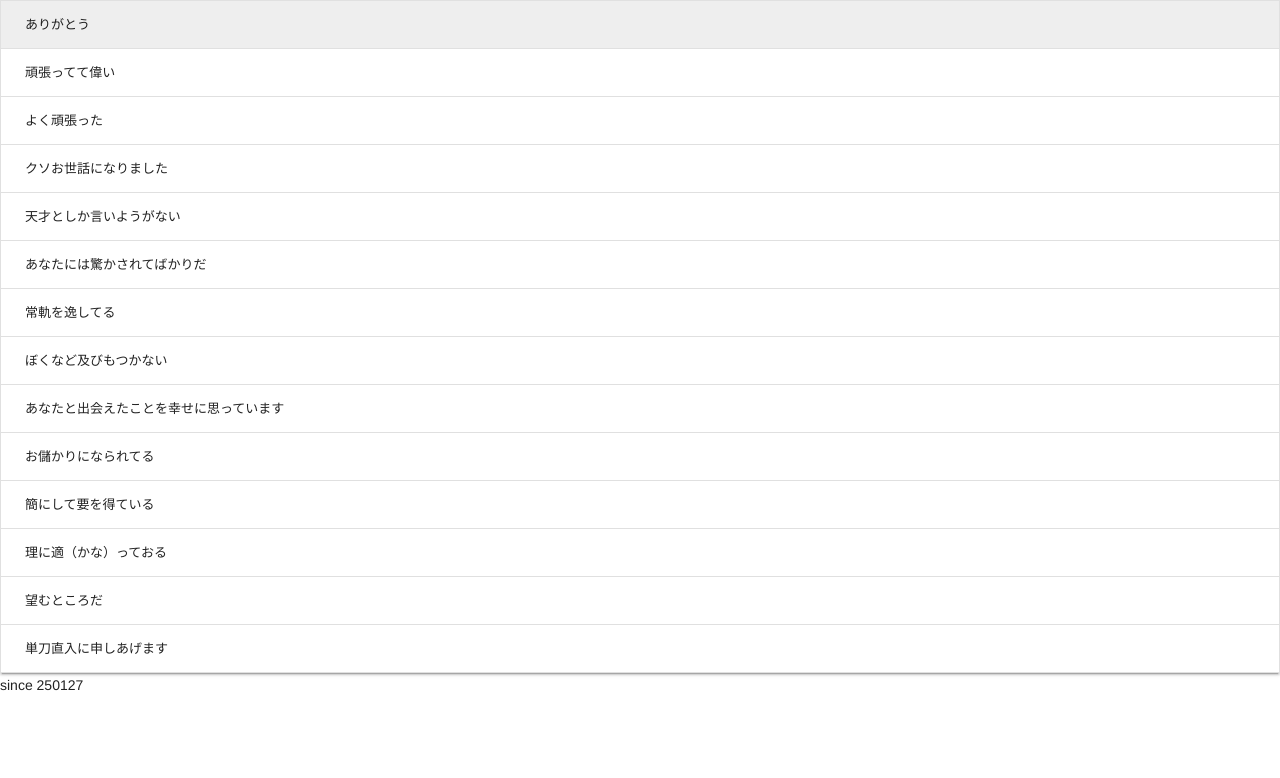
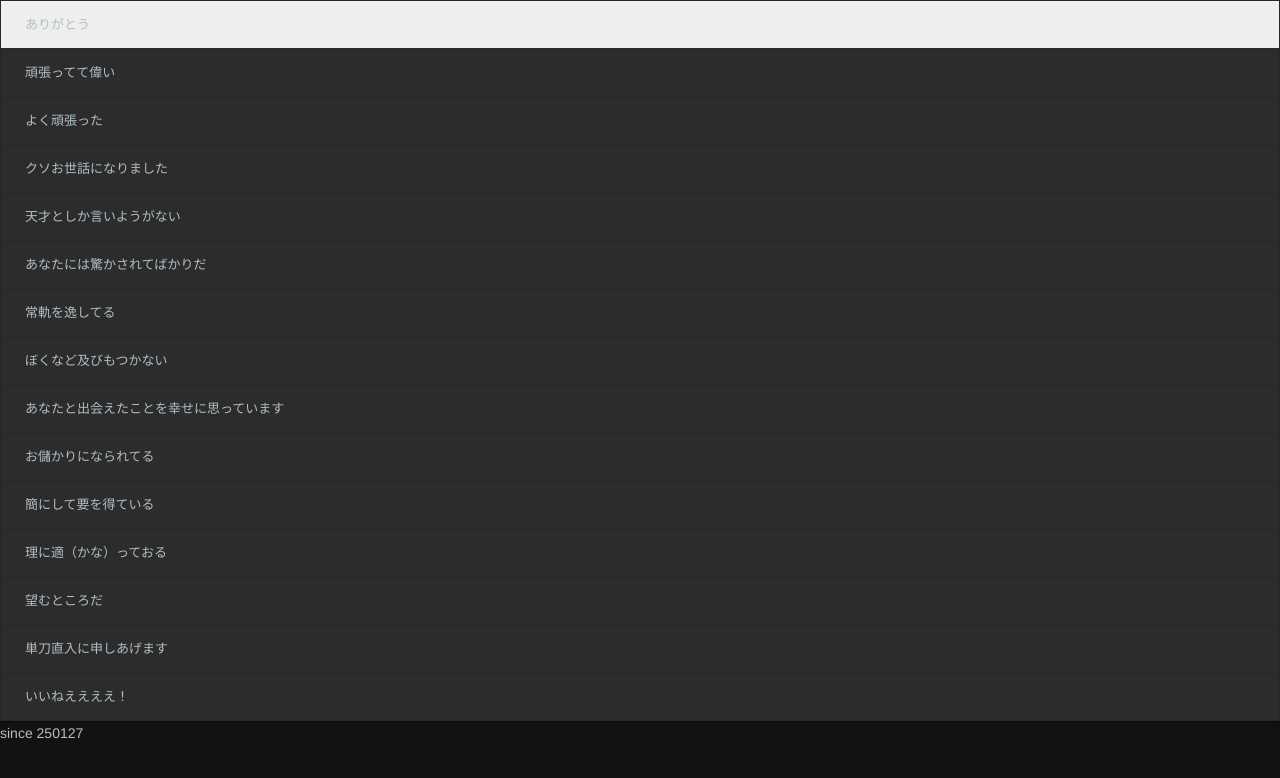
Before and after one commit to 5Tpj84eE/wordsforfamily.github.io, a plain HTML site: page index.html in a window 1280 px wide. Drawn offline with nearby package versions, Linux system fonts and the light colour scheme.

Commit message:
Add files via upload

```diff
--- a/index.html
+++ b/index.html
@@ -3,22 +3,28 @@
 <head>
     <meta charset="UTF-8">
     <meta name="viewport" content="width=device-width, initial-scale=1.0">
-    <title>家族を幸せにする言葉メモ</title>
+    <title>家族のための言葉メモ</title>
     <link rel="stylesheet" href="https://code.getmdl.io/1.3.0/material.indigo-pink.min.css">
     <script defer src="https://code.getmdl.io/1.3.0/material.min.js"></script>
     <style>
+    body {
+        background-color: #121212;
+        color: #ffffff;
+    }
     .main-container {
-            max-width: 600px;
-            margin: 20px auto;
-            padding: 10px;
+        background-color: #1e1e1e;
+        border-radius: 8px;
+        padding: 20px;
     }
     .mdl-table {
+        background-color: #2c2c2c;
         width: 100%;
     }
-        td {
-        word-wrap: break-word;
-        overflow-wrap: break-word;
-        white-space: normal;
+    .mdl-data-table__cell--non-numeric {
+        color: #B0BEC5;
+    }
+    p {
+        color: #B0BEC5;
     }
     </style>
 </head>
@@ -67,6 +73,9 @@
                     <tr>
                         <td class="mdl-data-table__cell--non-numeric">単刀直入に申しあげます</td>
                     </tr>
+                    <tr>
+                        <td class="mdl-data-table__cell--non-numeric">いいねええええ！</td>
+                    </tr>
                 </tbody>
             </table>
             <p>since 250127</p>
```
Lines whose indentation alone changed are shown as unchanged.
